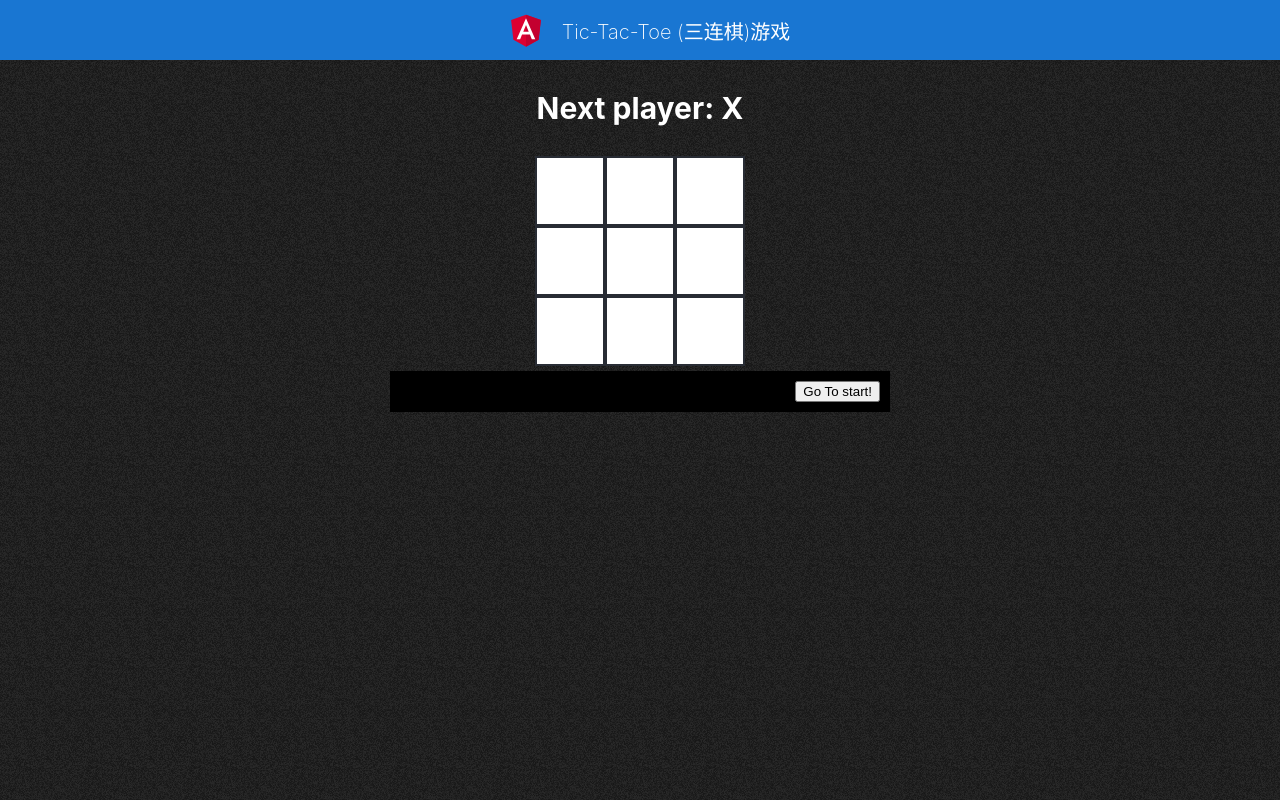
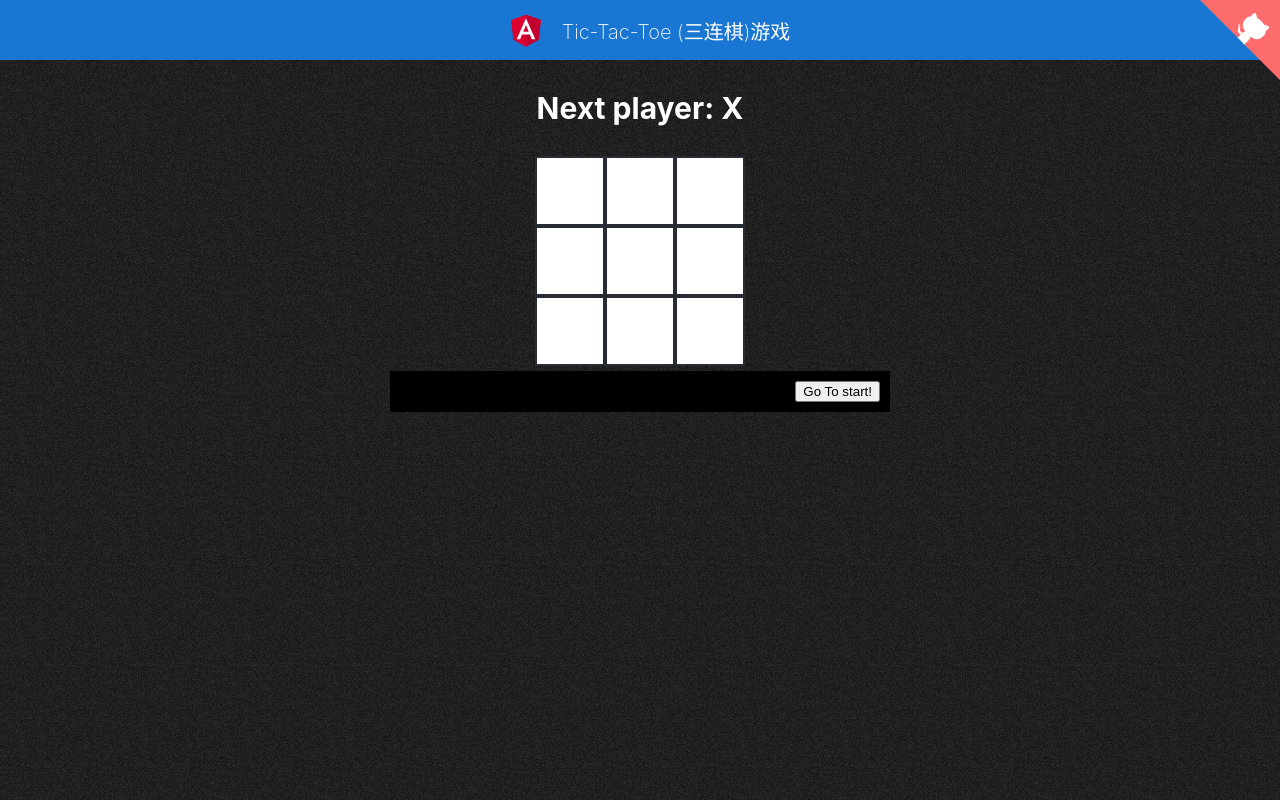
Before and after one commit to davidkoojohn/ttt-angular, an Angular app: page / in a window 1280 px wide. Built offline with nearby package versions, Linux system fonts and the light colour scheme.

Commit message:
add github-corners

```diff
--- a/src/app/app/app.component.html
+++ b/src/app/app/app.component.html
@@ -10,3 +10,14 @@
 <div class="content" role="main">
   <app-game></app-game>
 </div>
+
+<a href="https://github.com/davidkoojohn/ttt-angular" class="github-corner" aria-label="View source on GitHub">
+  <svg width="80" height="80" viewBox="0 0 250 250" style="fill:#FD6C6C; color:#fff; position: absolute; top: 0; border: 0; right: 0;" aria-hidden="true">
+    <path d="M0,0 L115,115 L130,115 L142,142 L250,250 L250,0 Z"></path>
+    <path d="M128.3,109.0 C113.8,99.7 119.0,89.6 119.0,89.6 C122.0,82.7 120.5,78.6 120.5,78.6 C119.2,72.0 123.4,76.3 123.4,76.3 C127.3,80.9 125.5,87.3 125.5,87.3 C122.9,97.6 130.6,101.9 134.4,103.2" fill="currentColor" style="transform-origin: 130px 106px;" class="octo-arm"></path>
+    <path d="M115.0,115.0 C114.9,115.1 118.7,116.5 119.8,115.4 L133.7,101.6 C136.9,99.2 139.9,98.4 142.2,98.6 C133.8,88.0 127.5,74.4 143.8,58.0 C148.5,53.4 154.0,51.2 159.7,51.0 C160.3,49.4 163.2,43.6 171.4,40.1 C171.4,40.1 176.1,42.5 178.8,56.2 C183.1,58.6 187.2,61.8 190.9,65.4 C194.5,69.0 197.7,73.2 200.1,77.6 C213.8,80.2 216.3,84.9 216.3,84.9 C212.7,93.1 206.9,96.0 205.4,96.6 C205.1,102.4 203.0,107.8 198.3,112.5 C181.9,128.9 168.3,122.5 157.7,114.1 C157.9,116.9 156.7,120.9 152.7,124.9 L141.0,136.5 C139.8,137.7 141.6,141.9 141.8,141.8 Z" fill="currentColor" class="octo-body"></path>
+  </svg>
+</a>
+<style>
+  .github-corner:hover .octo-arm{animation:octocat-wave 560ms ease-in-out}@keyframes octocat-wave{0%,100%{transform:rotate(0)}20%,60%{transform:rotate(-25deg)}40%,80%{transform:rotate(10deg)}}@media (max-width:500px){.github-corner:hover .octo-arm{animation:none}.github-corner .octo-arm{animation:octocat-wave 560ms ease-in-out}}
+</style>
```
